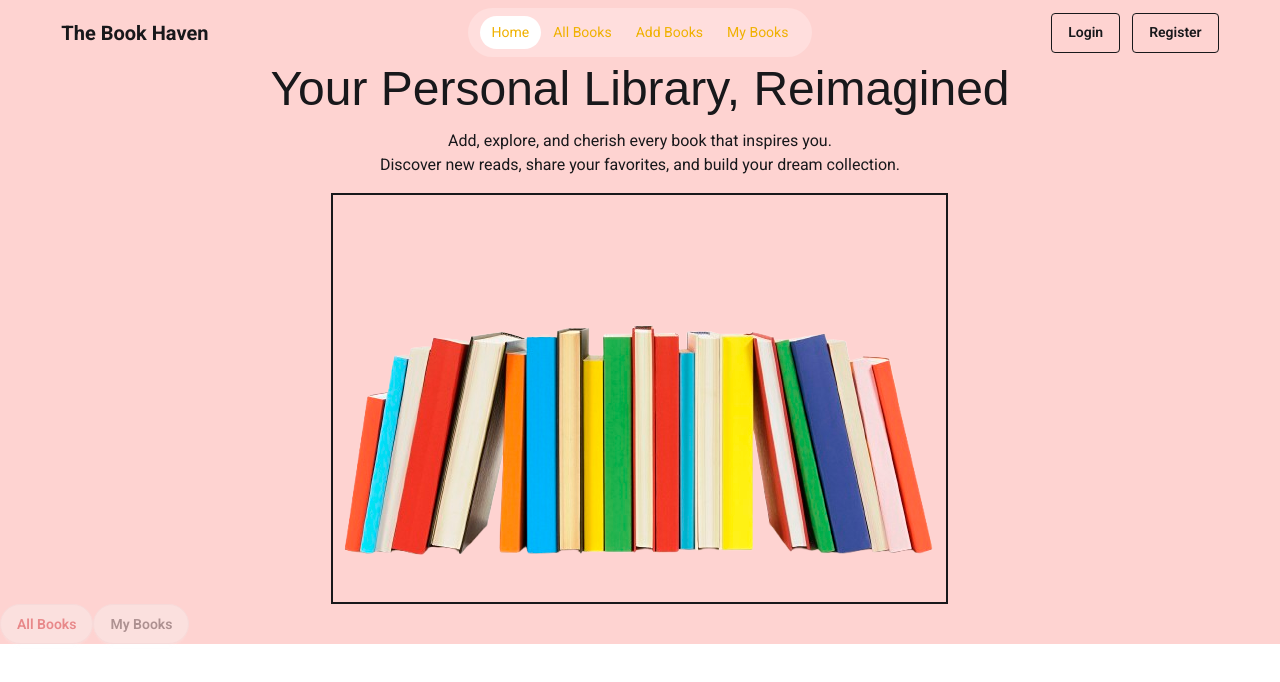
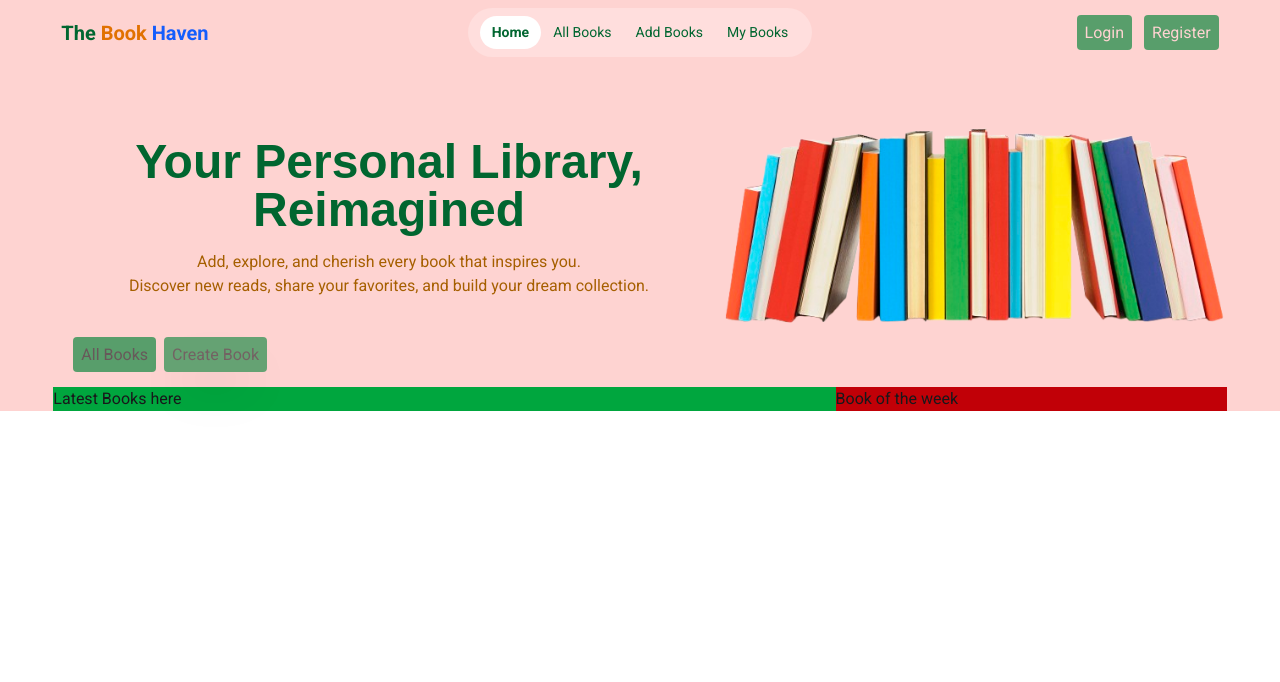
Before and after one commit to jamal-uddin-asif/The-Book-Haven-Client-, a React (Vite) app: page / in a window 1280 px wide. Shown: the top 682 px of the page. Built offline with nearby package versions, Linux system fonts and the light colour scheme; no server answers; a web font is replaced by a local one.

Commit message:
Banner done

```diff
--- a/src/Components/Navber.jsx
+++ b/src/Components/Navber.jsx
@@ -26,7 +26,7 @@ const Navber = () => {
         <NavLink to={"/all-books"}>All Books</NavLink>
       </li>
       <li>
-        <NavLink to={"/add-books"}>Add Books</NavLink>
+        <NavLink to={"/add-book"}>Add Books</NavLink>
       </li>
       <li>
         <NavLink to={"/my-books"}>My Books</NavLink>
@@ -35,18 +35,18 @@ const Navber = () => {
   );
   return (
     <div className=" bg-[#FED3D1] ">
-      <MyContainer>
-        <div className=" navbar   ">
+      {/* <MyContainer> */}
+        <div className="md:max-w-11/12 mx-auto navbar   ">
           <div className="navbar-start">
-            <div className="dropdown">
+            <div className="dropdown ">
               <div
                 tabIndex={0}
                 role="button"
-                className="btn btn-ghost lg:hidden"
+                className=" lg:hidden"
               >
                 <svg
                   xmlns="http://www.w3.org/2000/svg"
-                  className="h-5 w-5"
+                  className="h-5 w-5 "
                   fill="none"
                   viewBox="0 0 24 24"
                   stroke="currentColor"
@@ -67,14 +67,14 @@ const Navber = () => {
                 {links}
               </ul>
             </div>
-            <a className="my-heading font-bold text-xl">
-              <span>The </span>
-              <span>Book </span>
-              <span>Haven</span>
+            <a className="my-heading font-bold md:text-xl">
+              <span className="text-green-800">The </span>
+              <span className="text-amber-600">Book </span>
+              <span className="text-blue-600">Haven</span>
             </a>
           </div>
           <div className="navbar-center hidden lg:flex">
-            <ul className="menu menu-horizontal px-3 bg-white/25 rounded-full text-yellow-500">
+            <ul className="menu menu-horizontal px-3 bg-white/25 rounded-full text-green-800">
               {links}
             </ul>
           </div>
@@ -82,13 +82,13 @@ const Navber = () => {
             <div className="space-x-3">
               {
                 user? <>
-                <button onClick={handleSignOut} className="btn">Logout</button>
+                <button onClick={handleSignOut} className="p-2 rounded-sm  bg-green-700 opacity-65 hover:bg-green-500 text-[#FED3D1]">Logout</button>
                 </>:
                 <>
-              <Link to={"/auth/login"} className="btn btn-outline">
+              <Link to={"/auth/login"} className="p-2 rounded-sm  bg-green-700 opacity-65 hover:bg-green-500 text-[#FED3D1]">
                 Login
               </Link>
-              <Link to={"/auth/register"} className="btn btn-outline">
+              <Link to={"/auth/register"} className="p-2 rounded-sm  bg-green-700 opacity-65 hover:bg-green-500 text-[#FED3D1]">
                 Register
               </Link>
 
@@ -97,7 +97,7 @@ const Navber = () => {
             </div>
           </div>
         </div>
-      </MyContainer>
+      {/* </MyContainer> */}
     </div>
   );
 };
--- /dev/null
+++ b/src/Pages/Add-book/AddBook.jsx
@@ -0,0 +1,11 @@
+import React from 'react';
+
+const AddBook = () => {
+    return (
+        <div>
+            Add your book
+        </div>
+    );
+};
+
+export default AddBook;
--- a/src/Pages/Auth/Login.jsx
+++ b/src/Pages/Auth/Login.jsx
@@ -33,10 +33,10 @@ const Login = () => {
 
   }
   return (
-    <div className="flex bg-[#FED3D1]  justify-center items-center  min-h-screen">
+    <div className="flex p-2 bg-[#FED3D1]  justify-center items-center  min-h-screen">
       <div className=" card  bg-white/60 w-full max-w-sm shrink-0 ">
-        <h1 className="text-center py-3 text-2xl font-bold text-[#e3bfbe] ">
-          Register now
+        <h1 className="text-center py-3 text-2xl font-bold text-green-700 my-heading ">
+          Login now
         </h1>
         <form onSubmit={handleLogin} className="px-5 pb-5 ">
           <fieldset className="fieldset">
--- a/src/Pages/Auth/Register.jsx
+++ b/src/Pages/Auth/Register.jsx
@@ -1,12 +1,21 @@
-import React from "react";
+import React, { useState } from "react";
 import { Link } from "react-router";
 import { useAuth } from "../../Hooks/useAuth";
+import toast from "react-hot-toast";
 
 const Register = () => {
-  const {createUser} = useAuth()
+  const {createUser, googleSignIn} = useAuth()
+
+  const [passErr , setPassErr] = useState('')
+
+const passRegEx = /^(?=.*[a-z])(?=.*[A-Z]).{6,}$/;
+
+
+// console.log(!passRegEx.test('sfkdksllksA'))
 
   const handleRegister = (e) =>{
     e.preventDefault();
+    setPassErr('')
     const name = e.target.name.value;
     const photo = e.target.photo.value;
     const email = e.target.email.value;
@@ -14,19 +23,38 @@ const Register = () => {
 
     console.log({name, photo, email, password})
 
+    if(!passRegEx.test(password)){
+      // toast.error('Password not valid')
+      setPassErr("Password must 6 character with 1 upperCase 1 lowerCase ")
+      return
+    }
+
     createUser(email, password)
+    .then(result=>{
+      console.log(result)
+      toast.success("Registration successful")
+    })
+    .catch(err=>{
+      console.log(err)
+    })
+  }
+
+   const handleGoogleSignIn = () =>{
+    googleSignIn()
     .then(result=>{
       console.log(result)
     })
     .catch(err=>{
       console.log(err)
     })
+
+
   }
   return (
-    <div className="flex bg-[#FED3D1]  justify-center items-center  min-h-screen">
+    <div className="flex p-2 bg-[#FED3D1]  justify-center items-center  min-h-screen">
 
-        <div className=" card  bg-white/60 w-full max-w-sm shrink-0 ">
-            <h1 className="text-center py-3 text-2xl font-bold text-[#e3bfbe] ">Register now</h1>
+        <div className=" card   bg-white/60 w-full max-w-sm shrink-0 ">
+            <h1 className="text-center py-3 text-2xl font-bold text-green-700 my-heading ">Register now</h1>
           <form onSubmit={handleRegister} className="px-5 pb-5 ">
             <fieldset className="fieldset">
                 {/* name  */}
@@ -41,9 +69,10 @@ const Register = () => {
                 {/* password  */}
               <label className="label">Password</label>
               <input type="password" name="password" className="input focus:outline-0 rounded-full" placeholder="Password" />
-              <button className="text-[#5d806a] rounded-full text-xl btn bg-linear-to-br from-[#FED3D1] to-[#a58c8b] mt-4">Register</button>
+              <p className="text-red-400">{passErr}</p>
+              <button  className="text-[#5d806a] rounded-full text-xl btn bg-linear-to-br from-[#FED3D1] to-[#a58c8b] mt-4">Register</button>
                   {/* Google */}
-            <button className="btn rounded-full bg-white/40 text-black border-[#e5e5e5]">
+            <button onClick={handleGoogleSignIn} type="button" className="btn rounded-full bg-white/40 text-black border-[#e5e5e5]">
               <svg
                 aria-label="Google logo"
                 width="25"
--- a/src/Pages/Home/Home.jsx
+++ b/src/Pages/Home/Home.jsx
@@ -1,47 +1,65 @@
 import React from "react";
-import bannerImg from "../../assets/hero-banner1.jpg";
-import books from "../../assets/good-books.png";
+import books from "../../assets/good-books-ok.png";
 import { Link } from "react-router";
+import MyContainer from "../../Components/MyContainer/MyContainer";
 
 const Home = () => {
   return (
-    <div>
+    <div className="bg-[#FED3D1]">
       {/* banner  */}
+
       <div className="">
-        <div className="relative bg-[#FED3D1] ">
+        <MyContainer>
 
-          <div className=" flex items-center justify-center text-center ">
+        <div className="relative  ">
+          <div className="  md:flex py-15  items-center justify-center text-center ">
             <div className="space-y-4">
-              <h1 className=" text-xl  lg:text-5xl my-heading ">
+              <h1 className=" text-2xl text-green-800 font-bold  md:text-3xl  lg:text-5xl my-heading ">
                 Your Personal Library, Reimagined
               </h1>
-              <div className="my-heading rounded-full  ">
+              <div className="my-heading rounded-full text-yellow-700 mb-4  ">
                 <p>Add, explore, and cherish every book that inspires you.</p>
                 <p>
                   Discover new reads, share your favorites, and build your dream
                   collection.
                 </p>
               </div>
-              <img className="mx-auto border-2" src={books} alt="" />
+            </div>
+            <div>
+              <img className="mx-auto " src={books} alt="" />
             </div>
           </div>
 
-          <div className=" bottom-5 left-5 ">
+          <div className="absolute bottom-5 left-5 space-x-2 ">
             <Link
               to={"/all-books"}
-              className="btn rounded-full opacity-35 text-red-700"
+              className=" p-2 rounded-sm  bg-green-700 opacity-65 hover:bg-green-500"
             >
               All Books
             </Link>
-            <Link to={"/my-books"} className="btn rounded-full opacity-35">
-              My Books
+            <Link to={"/add-book"} className=" p-2 rounded-sm bg-green-700 hover:bg-green-500 opacity-60 shadow-2xl">
+              Create Book
             </Link>
           </div>
         </div>
+
+        {/* books section  */}
+
+
+        <div className="md:grid grid-cols-12">
+          {/* books  */}
+          <div className="col-span-8 bg-green-600">
+            <h1>Latest Books here</h1>
+
+          </div>
+          {/* book of the week  */}
+          <div className="col-span-4 bg-red-700">
+            Book of the week
+          </div>
+        </div>
+        </MyContainer>
       </div>
     </div>
-
-
   );
 };
 
--- a/src/Routes/Router.jsx
+++ b/src/Routes/Router.jsx
@@ -5,6 +5,7 @@ import AllBooks from "../Pages/AllBooks/AllBooks";
 import Login from "../Pages/Auth/Login";
 import Register from "../Pages/Auth/Register";
 import MyBooks from "../Pages/MyBooks/MyBooks";
+import AddBook from "../Pages/Add-book/AddBook";
 
 export const router = createBrowserRouter([
   {
@@ -30,6 +31,10 @@ export const router = createBrowserRouter([
       {
         path: 'my-books',
         Component: MyBooks
+      },
+      {
+        path: 'add-book',
+        element: <AddBook></AddBook>
       }
 
     ],
--- a/src/index.css
+++ b/src/index.css
@@ -12,5 +12,5 @@
 }
 
 a.active{
-  @apply bg-white rounded-full
+  @apply bg-white rounded-full font-bold
 }
```
Also changed, not shown: src/Components/MyContainer/MyContainer.jsx (+3 -7 lines), src/assets/good-books-ok.png (added).
